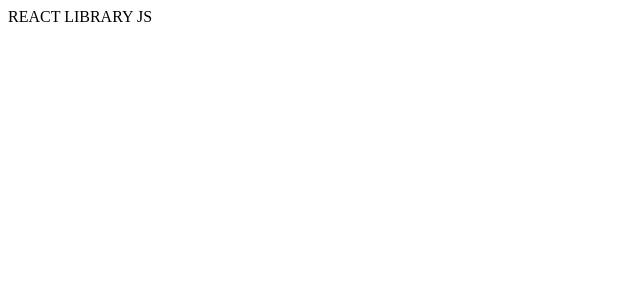
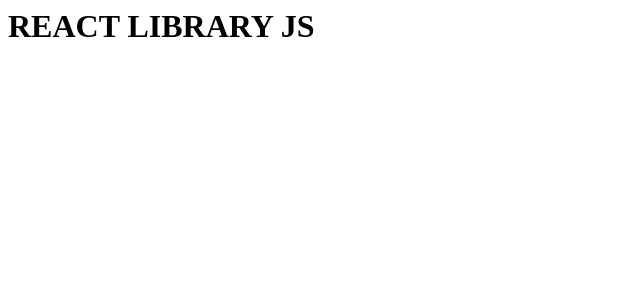
Before and after one commit to yeonhwakim/playground-react, a React (Create React App) app: page / in a window 1280 px wide. Shown: the top 300 px of the page, without its empty margins (0-640 px from the left). Built offline with nearby package versions, Linux system fonts and the light colour scheme.

Commit message:
feat: Add the 'Navbar' component.

```diff
--- a/src/App.css
+++ b/src/App.css
@@ -0,0 +1,22 @@
+header {
+  font-size: 2rem;
+  font-weight: bold;
+}
+
+nav > ul {
+  list-style: none;
+}
+
+nav > ul > li {
+  margin-bottom: 0.5rem;
+}
+
+nav > ul > li > a {
+  font-size: 1.5rem;
+  font-weight: bold;
+}
+
+nav > a {
+  font-size: 1.5rem;
+  font-weight: bold;
+}
--- a/src/App.js
+++ b/src/App.js
@@ -1,9 +1,19 @@
+import { Outlet, useLocation } from "react-router-dom";
 import "./App.css";
+import Navbar from "./components/Navbar";
 
 function App() {
+  const location = useLocation();
+
   return (
     <div className="App">
-      <header>REACT LIBRARY JS</header>
+      <header>
+        {location.pathname === "/"
+          ? "REACT LIBRARY JS"
+          : location.pathname.replace("/", "")}
+      </header>
+      <Navbar />
+      <Outlet />
     </div>
   );
 }
--- /dev/null
+++ b/src/components/Navbar.jsx
@@ -0,0 +1,20 @@
+import React from "react";
+import { Link } from "react-router-dom";
+
+const tabList = [];
+
+function Navbar() {
+  return (
+    <nav>
+      <ul>
+        {tabList.map(({ title, path }) => (
+          <li key={path}>
+            <Link to={path}>{title}</Link>
+          </li>
+        ))}
+      </ul>
+    </nav>
+  );
+}
+
+export default Navbar;
```
